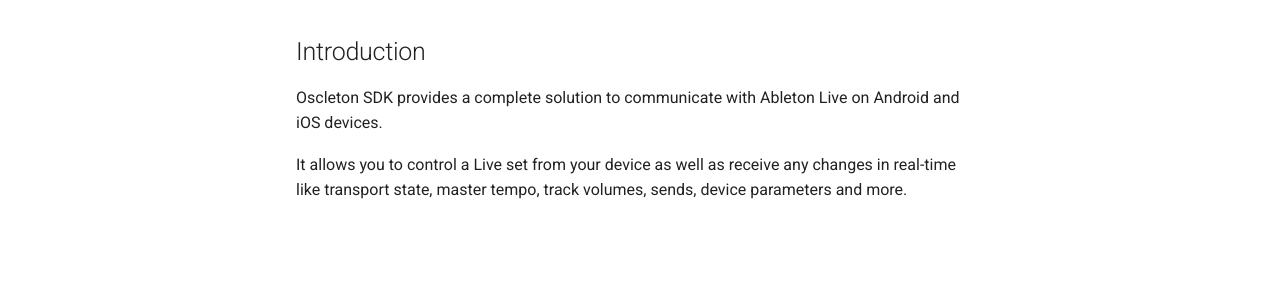
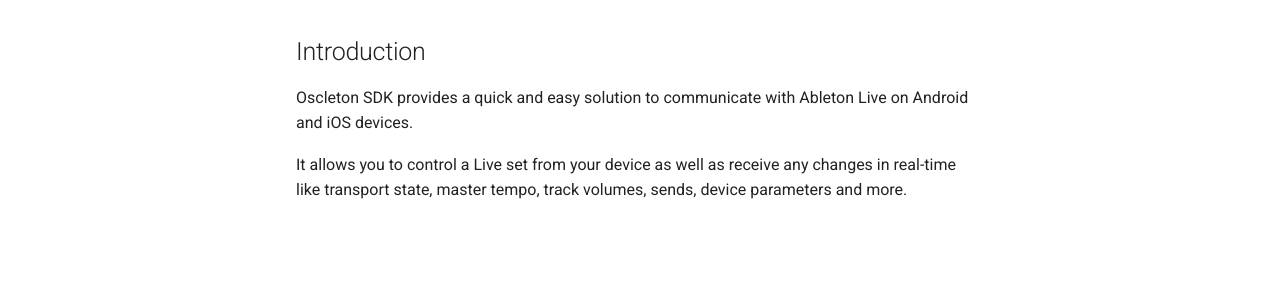
Before and after one commit to ArthurVimond/oscleton-sdk-doc, an MkDocs documentation site: the page built from public/docs/index.md, in a window 1280 px wide. Shown: the part 194-475 px from the top of the page. Built offline with MkDocs 1.6.1 and Material for MkDocs 9.7.7, drawn with Linux system fonts in a browser that asks for light colours.

Commit message:
doc(index): change intro sentence

```diff
--- a/public/docs/index.md
+++ b/public/docs/index.md
@@ -2,6 +2,6 @@
 
 ## Introduction
 
-Oscleton SDK provides a complete solution to communicate with Ableton Live on Android and iOS devices.
+Oscleton SDK provides a quick and easy solution to communicate with Ableton Live on Android and iOS devices.
 
 It allows you to control a Live set from your device as well as receive any changes in real-time like transport state, master tempo, track volumes, sends, device parameters and more.
```
